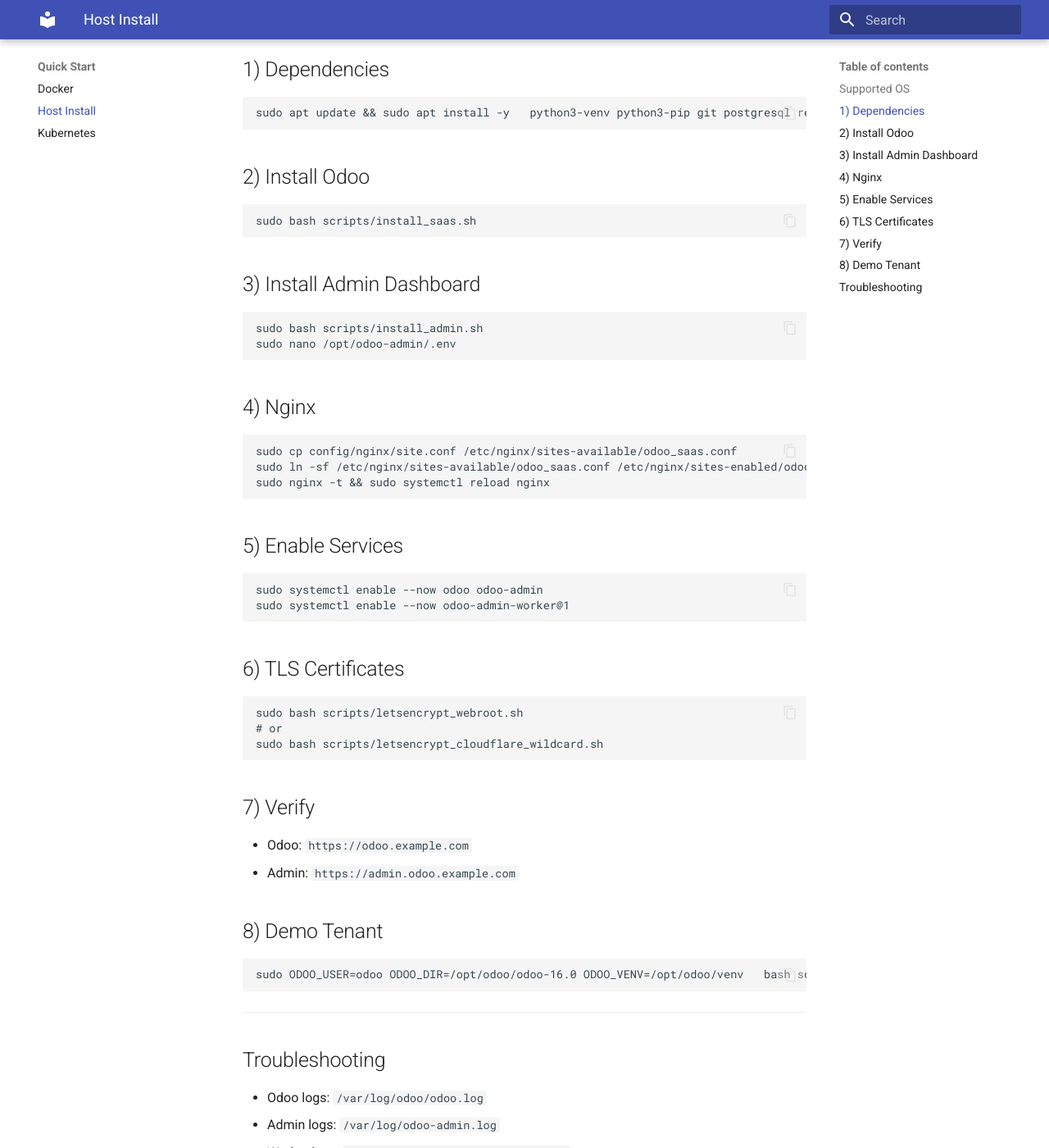
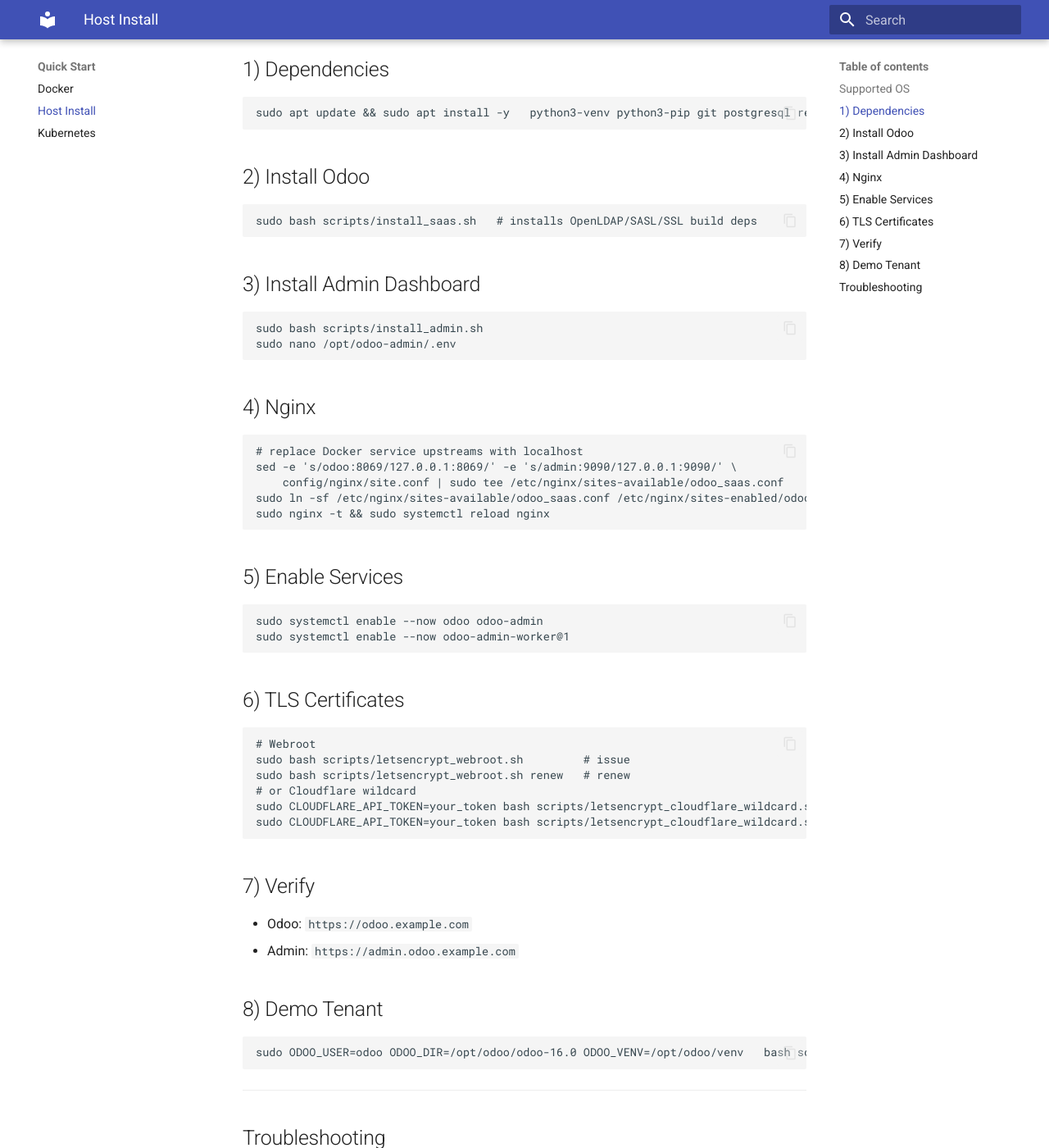
Before and after one commit to marcosfermin/odoo-saas-bundle, an MkDocs documentation site: the page built from docs/quickstart/host.md, in a window 1280 px wide and 1400 px high, scrolled down 436 px. Shown: the whole window at 82% size. Built offline with MkDocs 1.6.1 and Material for MkDocs 9.7.7, drawn with Linux system fonts in a browser that asks for light colours.

Commit message:
fix: restore docker upstreams

````diff
--- a/docs/quickstart/host.md
+++ b/docs/quickstart/host.md
@@ -16,7 +16,7 @@
 
 ## 2) Install Odoo
 ```bash
-sudo bash scripts/install_saas.sh
+sudo bash scripts/install_saas.sh   # installs OpenLDAP/SASL/SSL build deps
 ```
 
 ## 3) Install Admin Dashboard
@@ -27,7 +27,9 @@
 
 ## 4) Nginx
 ```bash
-sudo cp config/nginx/site.conf /etc/nginx/sites-available/odoo_saas.conf
+# replace Docker service upstreams with localhost
+sed -e 's/odoo:8069/127.0.0.1:8069/' -e 's/admin:9090/127.0.0.1:9090/' \
+    config/nginx/site.conf | sudo tee /etc/nginx/sites-available/odoo_saas.conf
 sudo ln -sf /etc/nginx/sites-available/odoo_saas.conf /etc/nginx/sites-enabled/odoo_saas.conf
 sudo nginx -t && sudo systemctl reload nginx
 ```
@@ -40,9 +42,12 @@
 
 ## 6) TLS Certificates
 ```bash
-sudo bash scripts/letsencrypt_webroot.sh
-# or
-sudo bash scripts/letsencrypt_cloudflare_wildcard.sh
+# Webroot
+sudo bash scripts/letsencrypt_webroot.sh         # issue
+sudo bash scripts/letsencrypt_webroot.sh renew   # renew
+# or Cloudflare wildcard
+sudo CLOUDFLARE_API_TOKEN=your_token bash scripts/letsencrypt_cloudflare_wildcard.sh
+sudo CLOUDFLARE_API_TOKEN=your_token bash scripts/letsencrypt_cloudflare_wildcard.sh renew
 ```
 
 ## 7) Verify
````
Also changed, not shown: README.md (+47 -17 lines), docs/config/nginx_tls.md (+7 -5 lines), docs/quickstart/docker.md (+5 -3 lines), 8 other files.
